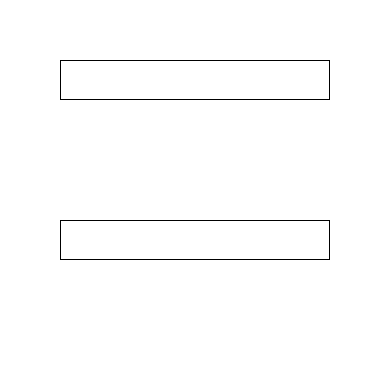
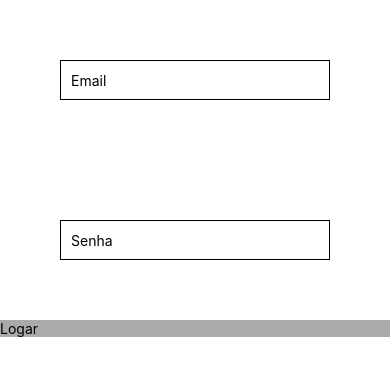
Before and after one commit to KaikyLima/trabalhoMobile, a React Native app: screen / in a window 390 px wide. Shown: the top 376 px of the page. Built offline with nearby package versions, Linux system fonts and the light colour scheme.

Commit message:
Tela de login update 2.0

```diff
--- a/src/screens/LoginPage.jsx
+++ b/src/screens/LoginPage.jsx
@@ -1,4 +1,4 @@
-import { Alert, SafeAreaView, TextInput, Text, StyleSheet } from 'react-native';
+import { Alert, SafeAreaView, TextInput, Text, StyleSheet, TouchableOpacity } from 'react-native';
 import React, { useState } from 'react';
 
 const LoginPage = () => {
@@ -8,22 +8,31 @@ const LoginPage = () => {
 
 const verificarLogin = () => {
     if (email.trim() === '' || password.trim() === '') {
-      Alert.Alert('O preenchimento dos campos é obrigatório');
+      Alert.alert('O preenchimento dos campos é obrigatório');
     }
   };
 
      return (
         <SafeAreaView>
             <TextInput
+            placeholder="Email"
             style={styles.input}
             onChangeText= {setEmail}
             value = {email}
         />
         <TextInput
+        placeholder="Senha"
             style={styles.input}
             onChangeText= {setPassword}
             value = {password}
         />
+
+        <TouchableOpacity style={styles.button} onPress={verificarLogin}>
+
+            <Text>Logar</Text>
+
+        </TouchableOpacity>
+
         </SafeAreaView>
     );
 }
@@ -35,6 +44,9 @@ const styles = StyleSheet.create({
       borderWidth: 1,
       padding: 10,
     },
+    button: {
+        backgroundColor:"#AAA"
+    }
   });
 
 export default LoginPage;
```
